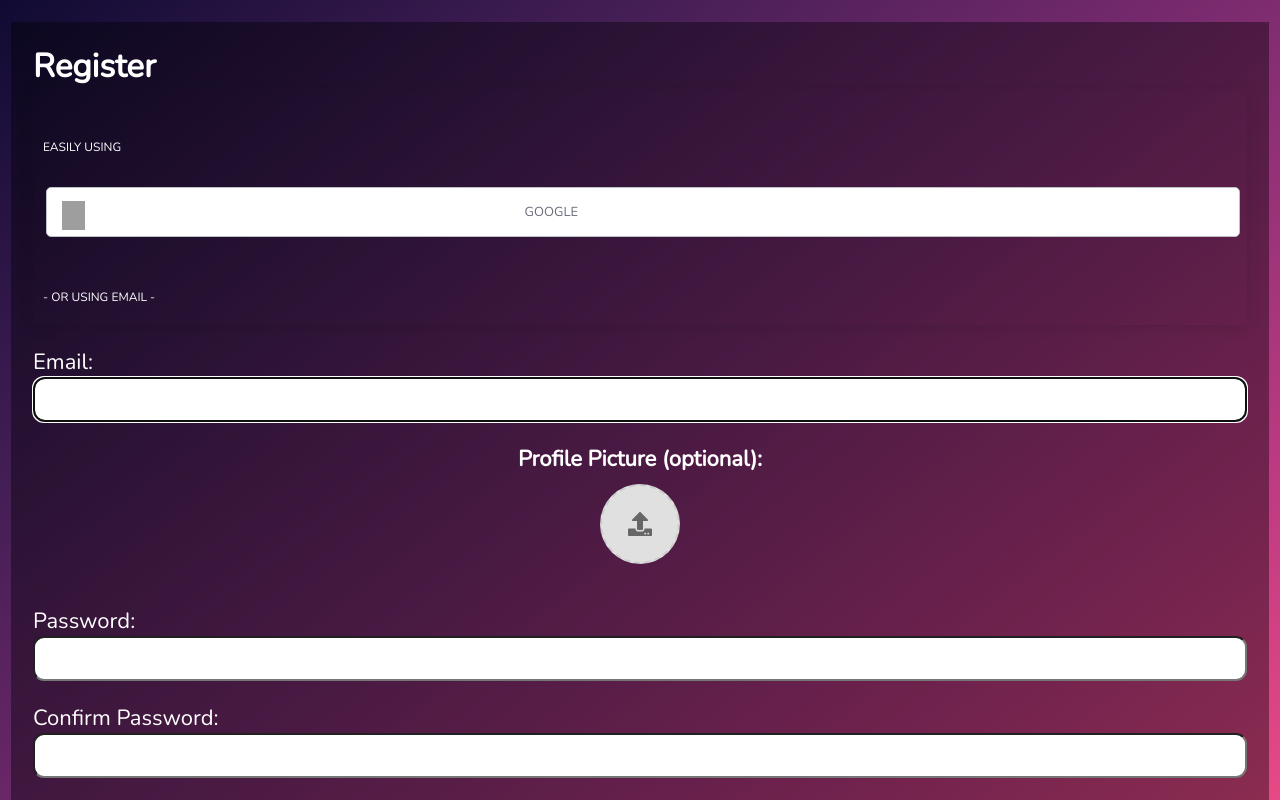
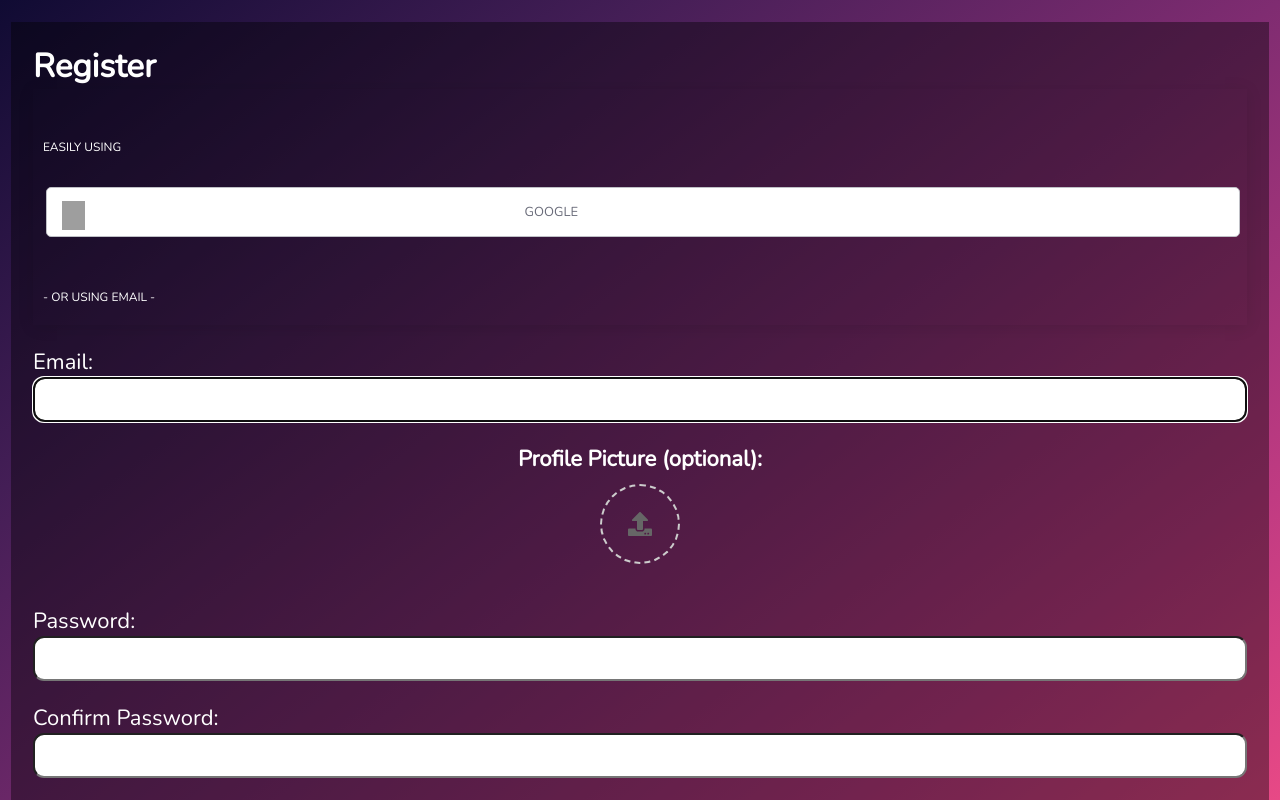
Before and after one commit to Am0stafa/Authentication-and-Authorization-System-frontend, a React (Create React App) app: page /register in a window 1280 px wide. Shown: the top 800 px of the page. Built offline with nearby package versions, Linux system fonts and the light colour scheme; grey boxes are pictures that could not be loaded.

Commit message:
image display bug

```diff
--- a/src/components/Register.jsx
+++ b/src/components/Register.jsx
@@ -62,12 +62,13 @@ const Register = () => {
 
   const handleImageChange = (e) => {
     const file = e.target.files[0];
-    if (file && file.type.startsWith('image/')) {
-      console.log("File selected:", file); // Check if the file is being selected
+    if (file && file.type.startsWith("image/")) {
       setProfileImg(file);
-      const previewUrl = URL.createObjectURL(file);
-      console.log("Preview URL:", previewUrl); // Check the generated URL
-      setPreviewSrc(previewUrl);
+      const reader = new FileReader();
+      reader.onloadend = () => {
+        setPreviewSrc(reader.result);
+      };
+      reader.readAsDataURL(file);
     } else {
       setProfileImg("");
       setPreviewSrc("");
@@ -106,7 +107,6 @@ const Register = () => {
 
       navigate("/login");
     } catch (err) {
-
       if (!err?.response) {
         setErrMsg("No Server Response");
       } else if (err.response?.status === 409) {
@@ -176,8 +176,11 @@ const Register = () => {
               <FontAwesomeIcon icon={faInfoCircle} />
               invalid email address
             </p>
-            <div style={{ marginBottom: '10px', textAlign: 'center' }}>
-            <label htmlFor="profileImg" style={{ display: 'block', fontWeight: 'bold' }}>
+            <div style={{ marginBottom: "10px", textAlign: "center" }}>
+              <label
+                htmlFor="profileImg"
+                style={{ display: "block", fontWeight: "bold" }}
+              >
                 Profile Picture (optional):
               </label>
               <input
@@ -185,30 +188,38 @@ const Register = () => {
                 id="profileImg"
                 ref={imgRef}
                 onChange={handleImageChange}
-              style={{ display: 'none' }}
+                style={{ display: "none" }}
                 accept="image/*"
               />
               <div
                 onClick={triggerFileSelectPopup}
                 style={{
-                height: '80px', // Adjusted size
-                width: '80px',  // Adjusted size
-                borderRadius: '50%',
-                background: previewSrc ? `url(${previewSrc})` : '#e0e0e0',
-                backgroundSize: 'cover',
-                backgroundPosition: 'center',
-                cursor: 'pointer',
-                border: '2px dashed #cccccc',
-                display: 'flex',
-                alignItems: 'center',
-                justifyContent: 'center',
-                margin: '10px auto', // Centered horizontally
+                  height: "80px",
+                  width: "80px",
+                  borderRadius: "50%",
+                  cursor: "pointer",
+                  border: "2px dashed #cccccc",
+                  display: "flex",
+                  alignItems: "center",
+                  justifyContent: "center",
+                  margin: "10px auto",
+                  overflow: "hidden", // Ensure the image doesn't escape the circular boundary
                 }}
               >
-              {!previewSrc && (
+                {previewSrc ? (
+                  <img
+                    src={previewSrc}
+                    alt="Profile Preview"
+                    style={{
+                      height: "100%",
+                      width: "100%",
+                      objectFit: "cover", // This will cover the area, cropping the image if necessary
+                    }}
+                  />
+                ) : (
                   <FontAwesomeIcon
                     icon={faUpload}
-                  style={{ fontSize: '24px', color: '#666666' }}
+                    style={{ fontSize: "24px", color: "#666666" }}
                   />
                 )}
               </div>
```
Lines whose indentation alone changed are shown as unchanged.
